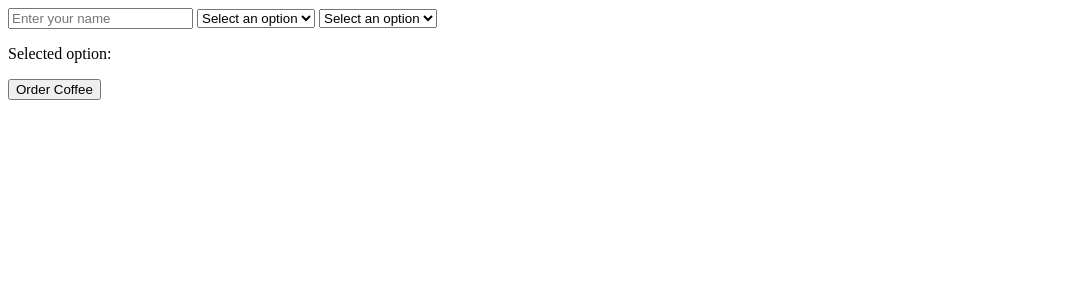
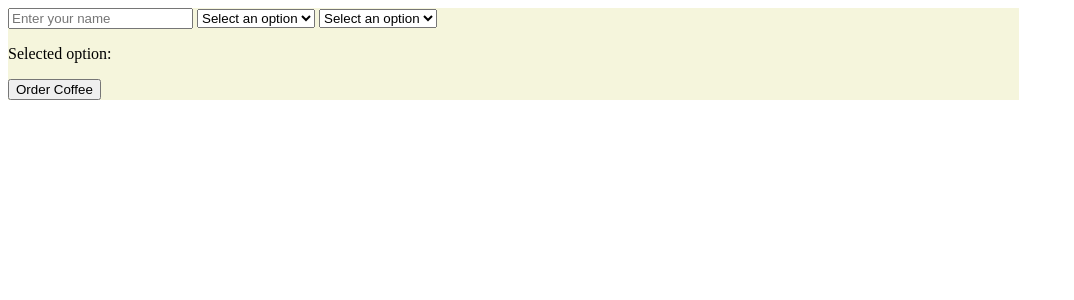
Before and after one commit to a-nguyen-kangan/coffeeOrder, a SvelteKit app: page / in a window 1280 px wide. Shown: the top 300 px of the page, without its empty margins (0-1074 px from the left). Built offline with nearby package versions, Linux system fonts and the light colour scheme.

Commit message:
New branch created

```diff
--- a/src/routes/NeedsCoffee.svelte
+++ b/src/routes/NeedsCoffee.svelte
@@ -36,7 +36,7 @@
     }
   }
 </script>
-
+<div>
 <input type="text" bind:value={nameInput} placeholder="Enter your name" />
 
 <select bind:value={selectCoffeeType}>
@@ -56,3 +56,11 @@
 
 <p>Selected option: {selectCoffeeType}</p>
 <button on:click={buttonClickHandler}>Order Coffee</button>
+</div>
+
+<style>
+  div {
+    max-width: 80%;
+    background-color: beige;
+  }
+  </style>
```
